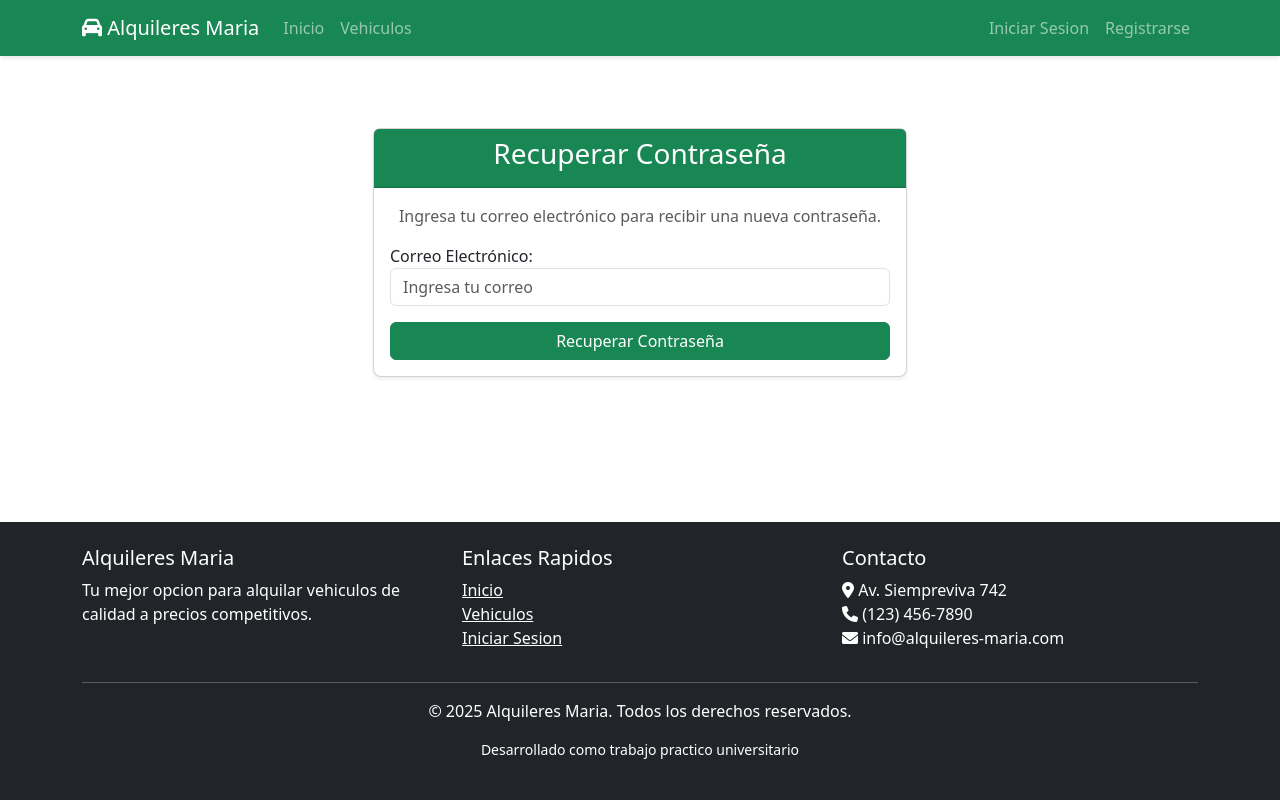
After one commit to agustindinardi/alquileresmaria, a Django app: page /usuarios/recuperar-contrasena/ in a window 1280 px wide. The commit adds this page. Run offline with Django 5.2, Linux system fonts and the light colour scheme; some libraries are stand-ins or nearby versions.

Commit message:
Agrego recuperar contrasenia

```diff
--- a/templates/usuarios/login.html
+++ b/templates/usuarios/login.html
@@ -55,6 +55,7 @@
 
                 <div class="mt-3 text-center">
                     <p>¿No tienes una cuenta? <a href="{% url 'usuarios:registro' %}">Registrarse</a></p>
+                    <p>¿Olvidaste tu contraseña? <a href="{% url 'usuarios:recuperar_contrasena' %}">Recupérala aquí</a></p>
                 </div>
             </div>
         </div>
--- /dev/null
+++ b/templates/usuarios/recuperar_contrasena.html
@@ -0,0 +1,26 @@
+{% extends 'base.html' %}
+
+{% block content %}
+<div class="container mt-5">
+    <div class="row justify-content-center">
+        <div class="col-md-6">
+            <div class="card shadow-sm rounded-3">
+                <div class="card-header bg-success text-white text-center">
+                    <h3>Recuperar Contraseña</h3>
+                </div>
+                <div class="card-body">
+                    <p class="text-muted text-center">Ingresa tu correo electrónico para recibir una nueva contraseña.</p>
+
+                    <form method="POST">
+                        {% csrf_token %}
+                        {{ form.as_p }}
+                        <div class="d-grid">
+                            <button type="submit" class="btn btn-success">Recuperar Contraseña</button>
+                        </div>
+                    </form>
+                </div>
+            </div>
+        </div>
+    </div>
+</div>
+{% endblock %}
--- a/usuarios/forms.py
+++ b/usuarios/forms.py
@@ -43,3 +43,14 @@ class PerfilForm(forms.ModelForm):
 #Formulario para loguearse
 class EmailLoginForm(AuthenticationForm):
     username = forms.EmailField(label="Correo electrónico")
+
+#Formulario para recuperar contraseña
+class RecuperarContrasenaForm(forms.Form):
+    email = forms.EmailField(
+        label="Correo Electrónico",
+        widget=forms.EmailInput(attrs={
+            'class': 'form-control',
+            'placeholder': 'Ingresa tu correo',
+            'required': 'required'
+        })
+    )
--- a/usuarios/urls.py
+++ b/usuarios/urls.py
@@ -8,4 +8,6 @@ urlpatterns = [
     path('login/', views.iniciar_sesion, name='login'),
     path('logout/', views.cerrar_sesion, name='logout'),
     path('perfil/', views.perfil, name='perfil'),
+    path('recuperar-contrasena/', views.recuperar_contrasena, name='recuperar_contrasena'),
+
 ]
--- a/usuarios/views.py
+++ b/usuarios/views.py
@@ -1,10 +1,13 @@
 from django.shortcuts import render, redirect
-from django.contrib.auth import login, authenticate, logout
+from django.contrib.auth import login, authenticate, logout, get_user_model
 from django.contrib import messages
 from django.contrib.auth.decorators import login_required
 from .forms import  EmailLoginForm
-from .forms import UserForm, PerfilForm
+from .forms import UserForm, PerfilForm, RecuperarContrasenaForm
 from django.contrib.auth.views import LoginView, LogoutView
+from django.core.mail import send_mail
+from django.utils.crypto import get_random_string
+from django.conf import settings
 
 def registro(request):
     if request.method == 'POST':
@@ -51,3 +54,37 @@ def cerrar_sesion(request):
 @login_required
 def perfil(request):
     return render(request, 'usuarios/perfil.html')
+
+#Vista para recuperar contraseña
+User = get_user_model()
+
+def recuperar_contrasena(request):
+    if request.method == 'POST':
+        form = RecuperarContrasenaForm(request.POST)
+        if form.is_valid():
+            email = form.cleaned_data['email']
+            try:
+                user = User.objects.get(email=email)
+                # Generar una contraseña aleatoria de 8 caracteres
+                nueva_contrasena = get_random_string(length=8)
+                user.set_password(nueva_contrasena)
+                user.save()
+
+                # Enviar el correo electrónico con la nueva contraseña
+                send_mail(
+                    'Recuperación de contraseña - Alquileres María',
+                    f'Hola {user.username}, tu nueva contraseña es: {nueva_contrasena}',
+                    settings.DEFAULT_FROM_EMAIL,
+                    [email],
+                    fail_silently=False,
+                )
+
+                messages.success(request, 'Se ha enviado una nueva contraseña a tu correo.')
+                return redirect('usuarios:login')
+            except User.DoesNotExist:
+                messages.error(request, 'No se encontró ninguna cuenta con ese correo.',extra_tags='danger')
+                return redirect('usuarios:recuperar_contrasena')
+    else:
+        form = RecuperarContrasenaForm()
+
+    return render(request, 'usuarios/recuperar_contrasena.html', {'form': form})
```
Also changed, not shown: alquileres_maria/settings.py (+21 -0 lines).
